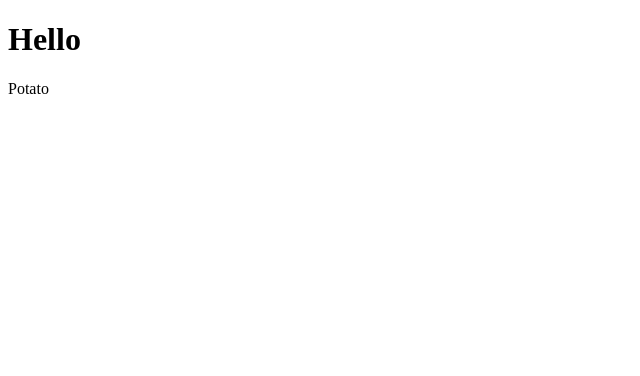
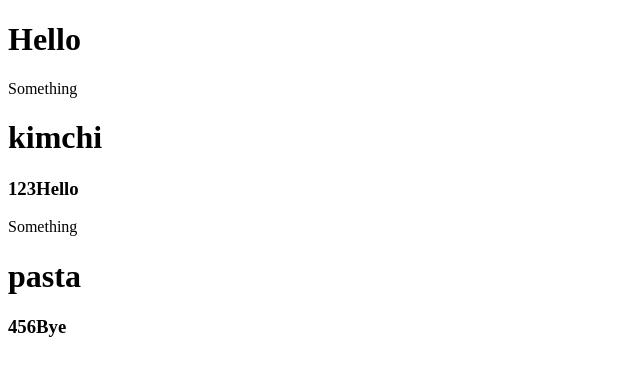
Before and after one commit to DasolPark/Nico_ReactJS_MovieApp_2019, a React (Create React App) app: page / in a window 1280 px wide. Shown: the top 376 px of the page, without its empty margins (0-640 px from the left). Built offline with nearby package versions, Linux system fonts and the light colour scheme.

Commit message:
2-1. Reusable Components with JSX + Props

```diff
--- a/src/App.js
+++ b/src/App.js
@@ -1,13 +1,32 @@
 import React from 'react';
-import Potato from './Potato';
 
-const App = () => {
+function Something({ favFood, booooolean, aaarray }) {
+  return (
+    <div>
+      Something
+      <h1>{favFood}</h1>
+      <h2>{booooolean}</h2>
+      <h3>{aaarray}</h3>
+    </div>
+  );
+}
+
+function App() {
   return (
     <div>
       <h1>Hello</h1>
-      <Potato></Potato>
+      <Something
+        favFood={'kimchi'}
+        booooolean={true}
+        aaarray={[1, 2, 3, 'Hello']}
+      ></Something>
+      <Something
+        favFood={'pasta'}
+        booooolean={false}
+        aaarray={[4, 5, 6, 'Bye']}
+      ></Something>
     </div>
   );
-};
+}
 
 export default App;
--- a/src/Potato.js
+++ /dev/null
@@ -1,7 +0,0 @@
-import React from 'react';
-
-function Potato() {
-  return <div>Potato</div>;
-}
-
-export default Potato;
```
